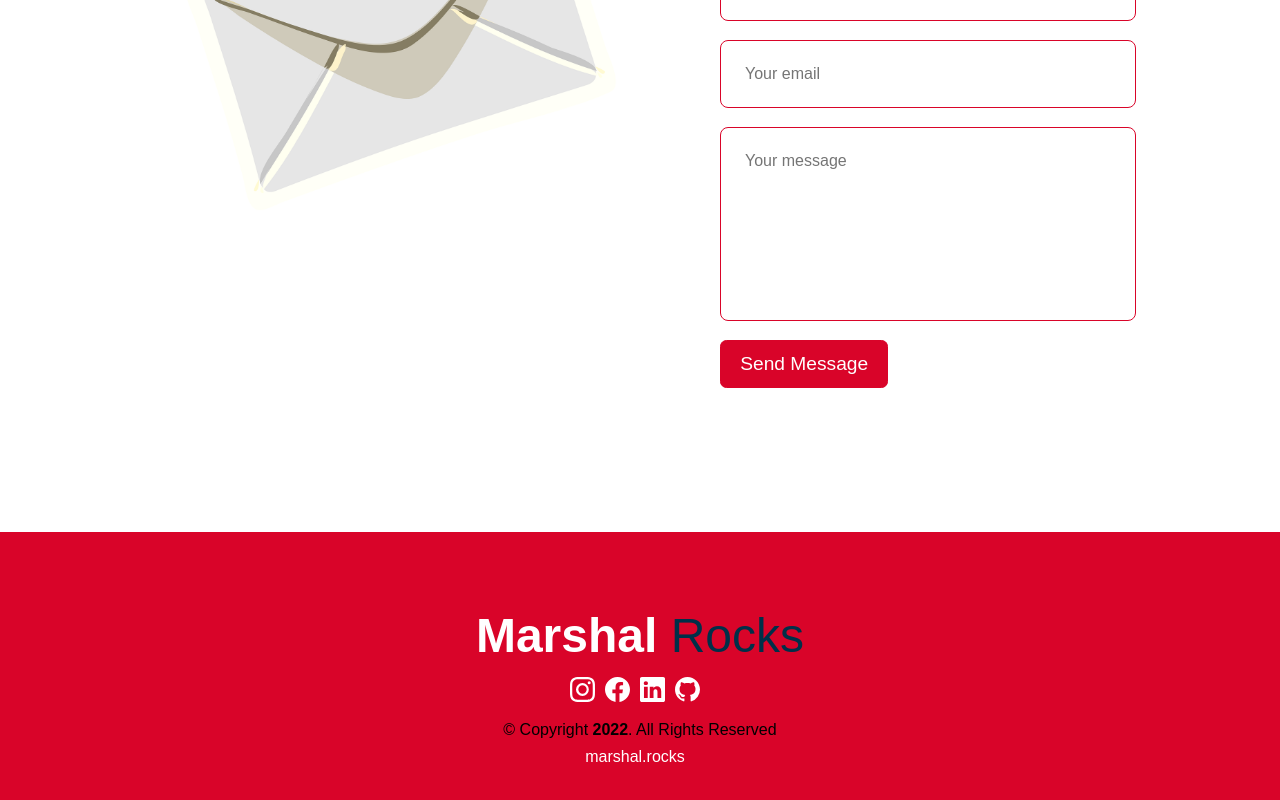
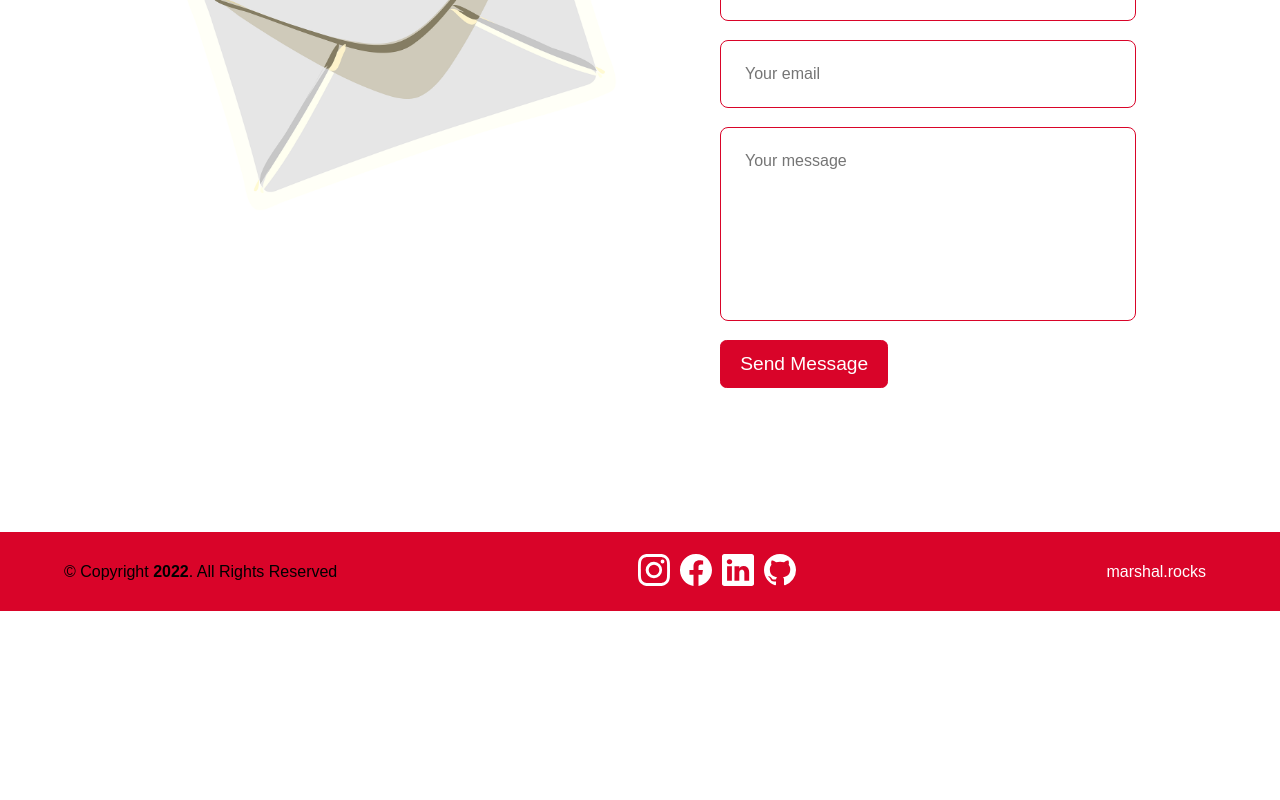
Before and after one commit to remarshal/marshal-rocks-react, a React (Create React App) app: page / in a window 1280 px wide. Shown: the part 8829-9629 px from the top of the page. After the commit the page ends 9440 px from the top, so only its background shows below. Built offline with nearby package versions, Linux system fonts and the light colour scheme; a web font is replaced by a local one.

Commit message:
updated footer

```diff
--- a/src/Components/Contact.jsx
+++ b/src/Components/Contact.jsx
@@ -31,7 +31,7 @@ const Contact = () => {
                     </div>
                     <div className='section--info'>
                         <h3>Want to get in touch? I'd love to hear from you. Here's how you can do it.</h3>
-                        <p>I believe in motivating others through lifelong learning and inspiration. I share motivational experiences in hopes of connecting with others and building a community on Instagram.</p>
+                        <p>I believe in motivating others through lifelong learning and inspiration. I share motivational experiences in hopes of connecting with others and building a community on <a href='https://instagram.com/marshal.rocks' target='_blank'>Instagram.</a></p>
                     </div>
                 </div>
                 <div className="container contact--container">
--- a/src/Components/Footer.jsx
+++ b/src/Components/Footer.jsx
@@ -4,15 +4,15 @@ import { BsLinkedin, BsGithub, BsInstagram, BsFacebook } from 'react-icons/bs';
 const Footer = () => {
     return (
         <footer>
-            <a href='#'><h1>Marshal <span>Rocks</span></h1></a>
+                {/* <a href='#'><h1>Marshal <span>Rocks</span></h1></a> */}
+                <div className="copyright">
+                    &copy; Copyright <strong><span>2022</span></strong>. All Rights Reserved
+                </div>
                 <div className='footer--social'>
                     <a href="https://instagram.com/marshal.rocks" target="_blank"><BsInstagram /></a>
                     <a href="https://facebook.com/marshal.rocks" target="_blank"><BsFacebook /></a>
                     <a href="https://linkedin.com/in/remarshal" target="_blank"><BsLinkedin /></a>
                     <a href="https://github.com/remarshal" target="_blank"><BsGithub /></a>
-            </div>
-            <div className="copyright">
-                &copy; Copyright <strong><span>2022</span></strong>. All Rights Reserved
                 </div>
                 <div className="credits">
                     <a href="#">marshal.rocks</a>
--- a/src/Components/footer.css
+++ b/src/Components/footer.css
@@ -1,9 +1,14 @@
 footer {
     background-color: var(--color-primary);
-    padding: 3rem 0;
-    text-align: center;
-    font-size: 1rem;
+    display: flex;
+    align-items: center;
     margin-top: 7rem;
+    padding-top: .5rem;
+    padding-bottom: .5rem;
+}
+
+.footer--text {
+    margin-right: auto;
 }
 
 footer a {
@@ -24,19 +29,23 @@ footer h1 span {
 }
 
 .footer--social {
-    margin: 0;
-    padding: 0px 0px;
-    font-size: 25px;
+    font-size: 2rem;
+    padding-top: .5rem;
 }
 
 .footer--social :hover {
     color: var(--color-dark);
+    margin: auto;
 }
 
 .copyright {
     font-family: "Poppins", sans-serif;
+    margin-right: auto;
+    margin-left: 4rem;
 }
 
 .credits {
-
+    margin-left: auto;
+    margin-right: 4rem;
+    color: var(--color-dark);
 }
```
Lines whose indentation alone changed are shown as unchanged.
